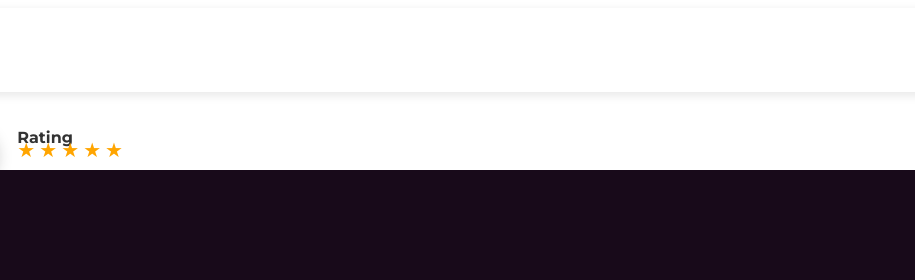
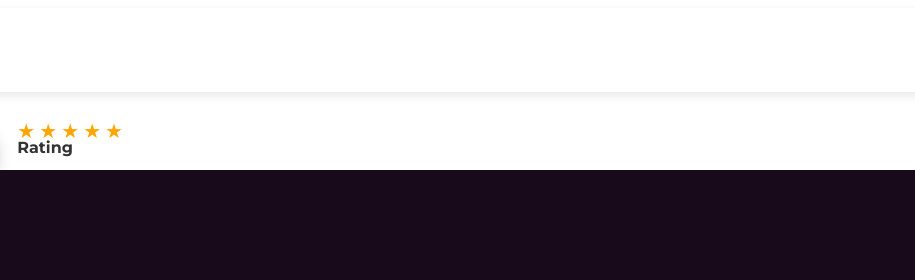
Before and after one commit to HalynaKilbovych/Redise-o-GL, a plain HTML site: page widget.html in a window 1280 px wide. Shown: the top 280 px of the page, 365-1280 px from the left. Drawn offline with nearby package versions, Linux system fonts and the light colour scheme.

Commit message:
fix dirsction

```diff
--- a/scss/_widget.scss
+++ b/scss/_widget.scss
@@ -469,13 +469,10 @@
 
     & .widget-content {
         display: flex;
-        flex-direction: column;
-        justify-content: start;
-        align-items: center;
-        gap: 0px;
+        flex-direction: column-reverse;
+        gap: 5px;
         margin-left: 5px;
-        margin-bottom: 2px;
-        margin-top: 15px;
+        margin-bottom: 20px;
     }
 
     & .widget-content-title {
```
Also changed, not shown: css/main.css, css/main.min.css.
